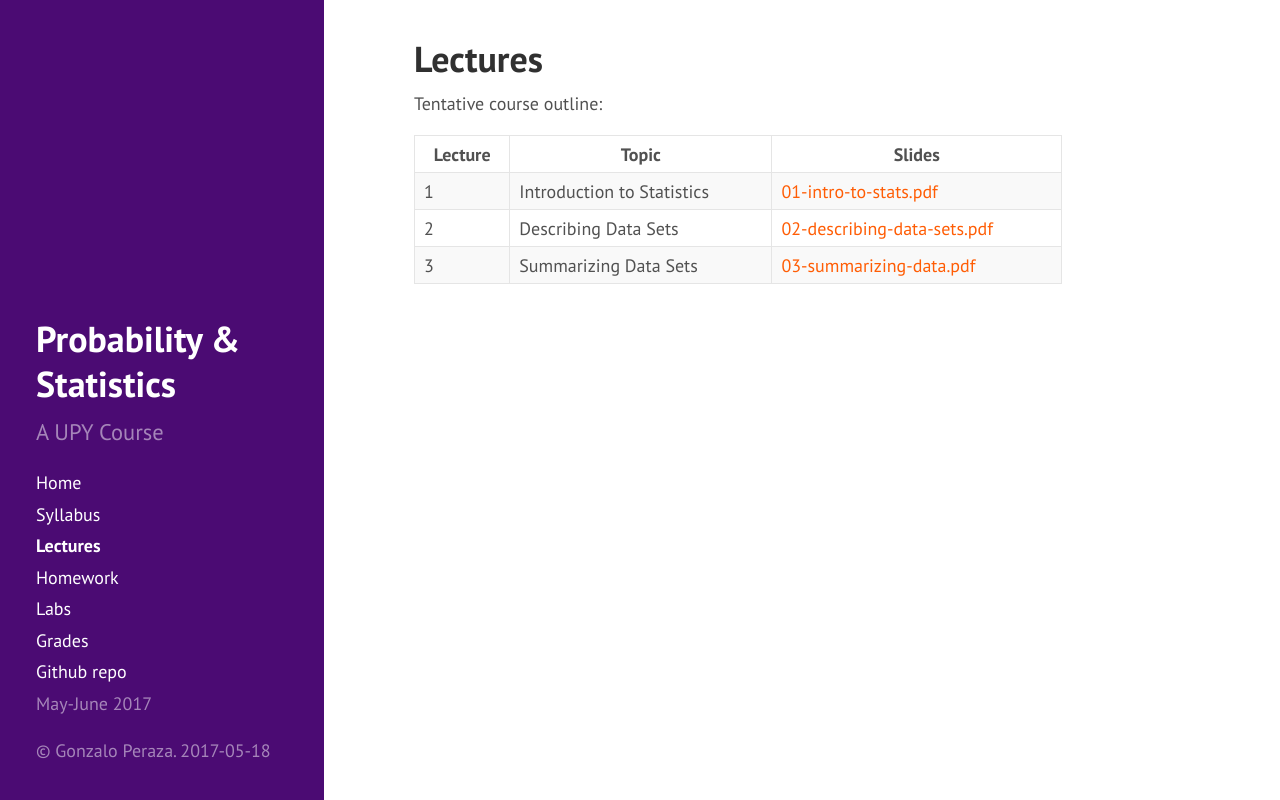
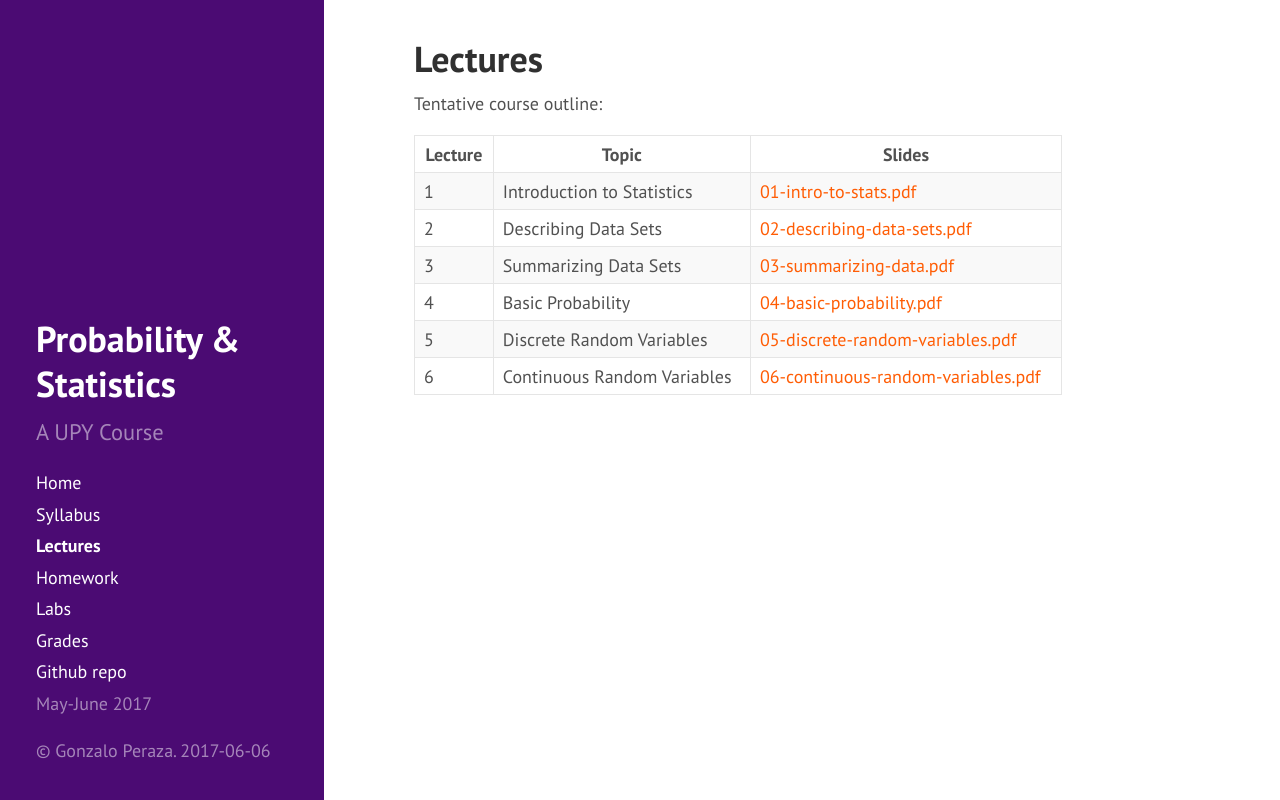
Before and after one commit to gperaza/prob-stats-upy-2017, a plain HTML site: page pages-html/lectures.html in a window 1280 px wide. Drawn offline with Linux system fonts and the light colour scheme.

Commit message:
added slides 4,5,6

```diff
--- a/pages-html/lectures.html
+++ b/pages-html/lectures.html
@@ -3,7 +3,7 @@
 
 <head>
 <title>Lectures</title>
-<!-- 2017-05-18 -->
+<!-- 2017-06-06 -->
 <meta  http-equiv="Content-Type" content="text/html;charset=utf-8" />
 <meta  name="generator" content="Org-mode" />
 <meta  name="author" content="Gonzalo Peraza" />
@@ -42,7 +42,7 @@
 <span class="sidebar-nav-item">May-June 2017</span>
 </nav>
 
-<p>&copy; Gonzalo Peraza. 2017-05-18</p>
+<p>&copy; Gonzalo Peraza. 2017-06-06</p>
 </div>
 </div>
 <div class="content container">
@@ -86,6 +86,24 @@ Tentative course outline:
 <td class="left">Summarizing Data Sets</td>
 <td class="left"><a href="../slides/03-summarize-data.pdf">03-summarizing-data.pdf</a></td>
 </tr>
+
+<tr>
+<td class="right">4</td>
+<td class="left">Basic Probability</td>
+<td class="left"><a href="../slides/04-basic-probability.pdf">04-basic-probability.pdf</a></td>
+</tr>
+
+<tr>
+<td class="right">5</td>
+<td class="left">Discrete Random Variables</td>
+<td class="left"><a href="../slides/05-discrete-random-variables.pdf">05-discrete-random-variables.pdf</a></td>
+</tr>
+
+<tr>
+<td class="right">6</td>
+<td class="left">Continuous Random Variables</td>
+<td class="left"><a href="../slides/06-continuous-random-variables.pdf">06-continuous-random-variables.pdf</a></td>
+</tr>
 </tbody>
 </table>
 </div>
```
Also changed, not shown: 1 other file.
